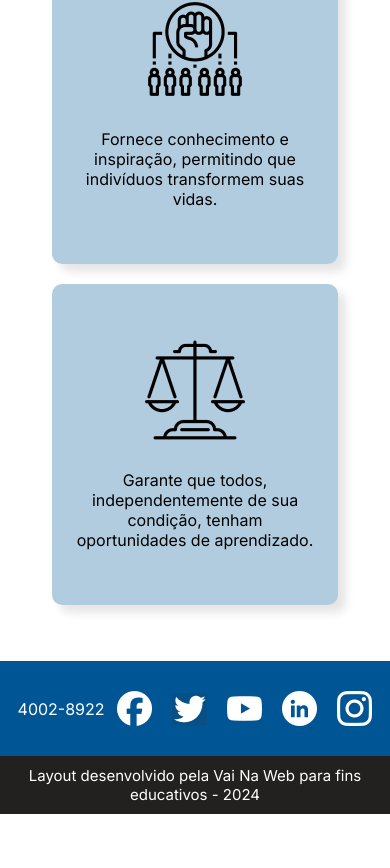
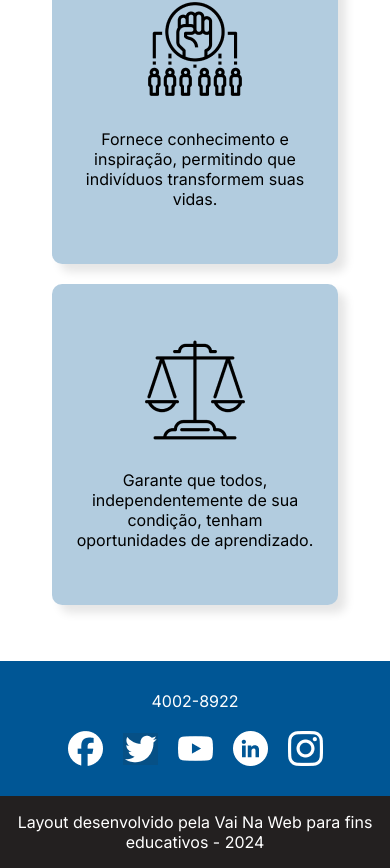
Before and after one commit to lucasssantos94/vnw-livros, a React (Vite) app: page / in a window 390 px wide. Shown: the part 1523-2391 px from the top of the page. Before the commit the page ends 2337 px from the top, so only its background shows below. Built offline with nearby package versions, Linux system fonts and the light colour scheme.

Commit message:
feat: applied responsively in the footer

```diff
--- a/src/components/Footer/style.module.scss
+++ b/src/components/Footer/style.module.scss
@@ -26,7 +26,20 @@
         text-align: center;
 
         p {
-            font-size: 1.5rem;
+            font-size: 1.6rem;
+        }
+    }
+
+    @include global.media-query(md) {
+        .contact-footer {
+            &>div {
+                @include global.flex($direction: column, $align: center, $gap: 2rem);
+            }
+        }
+
+        .copy-footer {
+            padding: 1.6rem 0;
+
         }
     }
 }
```
